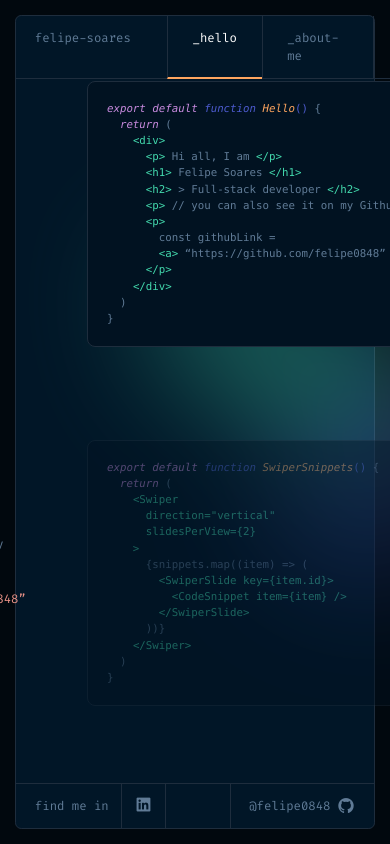
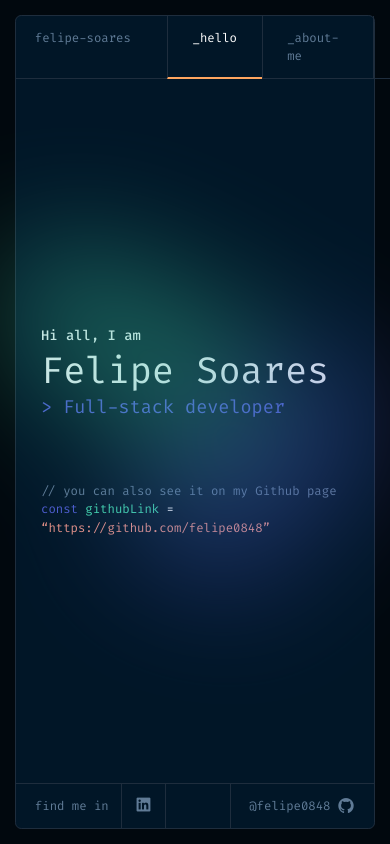
Before and after one commit to felipe0848/portfolio, a Next.js app: page / in a window 390 px wide. Shown: the top 844 px of the page. Built offline with nearby package versions, Linux system fonts and the light colour scheme.

Commit message:
Feat: Add responsive design in Home page

```diff
--- a/src/app/layout.tsx
+++ b/src/app/layout.tsx
@@ -25,7 +25,9 @@ export default function RootLayout({
       <body className={`${fira.className} bg-primary-black`}>
         <main className="m-5 bg-primary-blue h-[calc(100vh-2.5rem)] rounded-lg border-lines border flex flex-col">
           <Header />
-          <div className="h-[calc(100vh-2.5rem-7.3rem)]">{children}</div>
+          <div className="h-full sm:h-[calc(100vh-2.5rem-7.3rem)]">
+            {children}
+          </div>
           <Footer />
         </main>
       </body>
--- a/src/app/page.tsx
+++ b/src/app/page.tsx
@@ -5,20 +5,23 @@ import Welcome from '@/components/home/welcome'
 
 export default function Home() {
   return (
-    <div className="flex gap-20 h-full w-full justify-center items-center">
+    <div className="flex flex-col gap-20 h-full w-full justify-center items-center xl:flex-row p-8">
       <Welcome />
 
-      <div className="h-[700px] flex justify-center items-center">
-        <SwiperSnippets />
+      <div className="hidden xl:h-[700px] xl:flex ">
+        <SwiperSnippets direction="vertical" />
+      </div>
+      <div className="hidden sm:max-xl:w-full sm:max-xl:flex ">
+        <SwiperSnippets direction="horizontal" />
+      </div>
 
       <Image
         src={blursImg}
         alt=""
-          className="absolute top-1/2 -translate-y-1/2 opacity-40 blur-3xl z-0 object-cover"
+        className="absolute top-1/2 -translate-y-1/2 opacity-40 blur-3xl z-0 object-cover xl:left-1/3"
         width={750}
         height={780}
       />
     </div>
-    </div>
   )
 }
--- a/src/components/home/swiper-snippets.tsx
+++ b/src/components/home/swiper-snippets.tsx
@@ -6,12 +6,15 @@ import { Swiper, SwiperSlide } from 'swiper/react'
 import 'swiper/css'
 import { Autoplay } from 'swiper/modules'
 
-export default function SwiperSnippets() {
+interface SwiperSnippetsProps {
+  direction: 'vertical' | 'horizontal'
+}
+
+export default function SwiperSnippets({ direction }: SwiperSnippetsProps) {
   return (
-    <>
     <Swiper
-        direction="vertical"
-        slidesPerView={2}
+      direction={direction}
+      slidesPerView={direction === 'vertical' ? 2 : 1}
       className="w-full h-full"
       spaceBetween={18}
       autoplay={{
@@ -26,6 +29,5 @@ export default function SwiperSnippets() {
         </SwiperSlide>
       ))}
     </Swiper>
-    </>
   )
 }
--- a/src/components/home/welcome.tsx
+++ b/src/components/home/welcome.tsx
@@ -1,9 +1,11 @@
 export default function Welcome() {
   return (
-    <div className="text-primary-gray">
+    <div className="text-primary-gray sm:min-w-[425px]">
       <p className="text-bodyText font-medium">Hi all, I am</p>
-      <h1 className="text-headline -mt-3">Felipe Soares</h1>
-      <h2 className="text-subHeadline text-secondary-purple -mt-3">
+      <h1 className="text-5xl phone-xl:text-headline leading-[4rem] ">
+        Felipe Soares
+      </h1>
+      <h2 className="text-2xl phone-xl:text-subHeadline text-secondary-purple">
         {'> '}Full-stack developer
       </h2>
 
```
Lines whose indentation alone changed are shown as unchanged.
